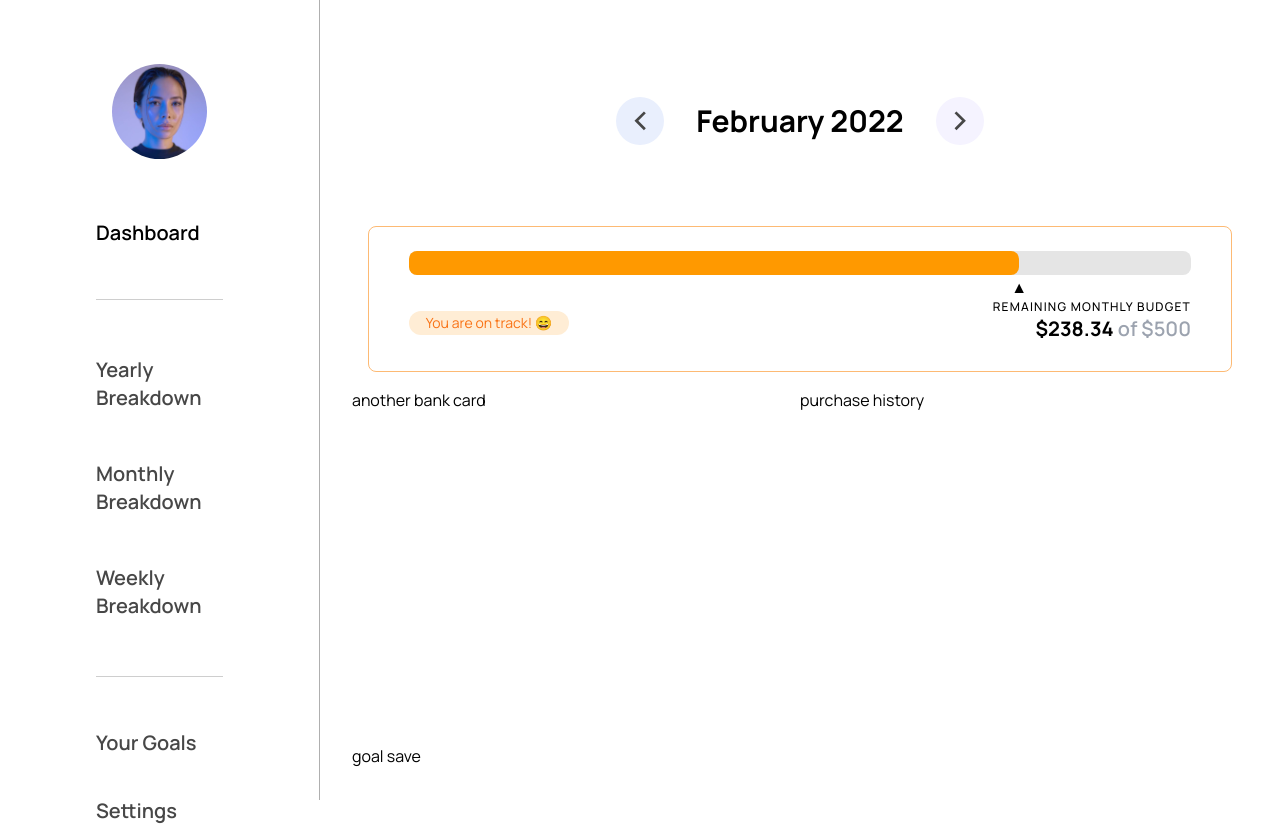
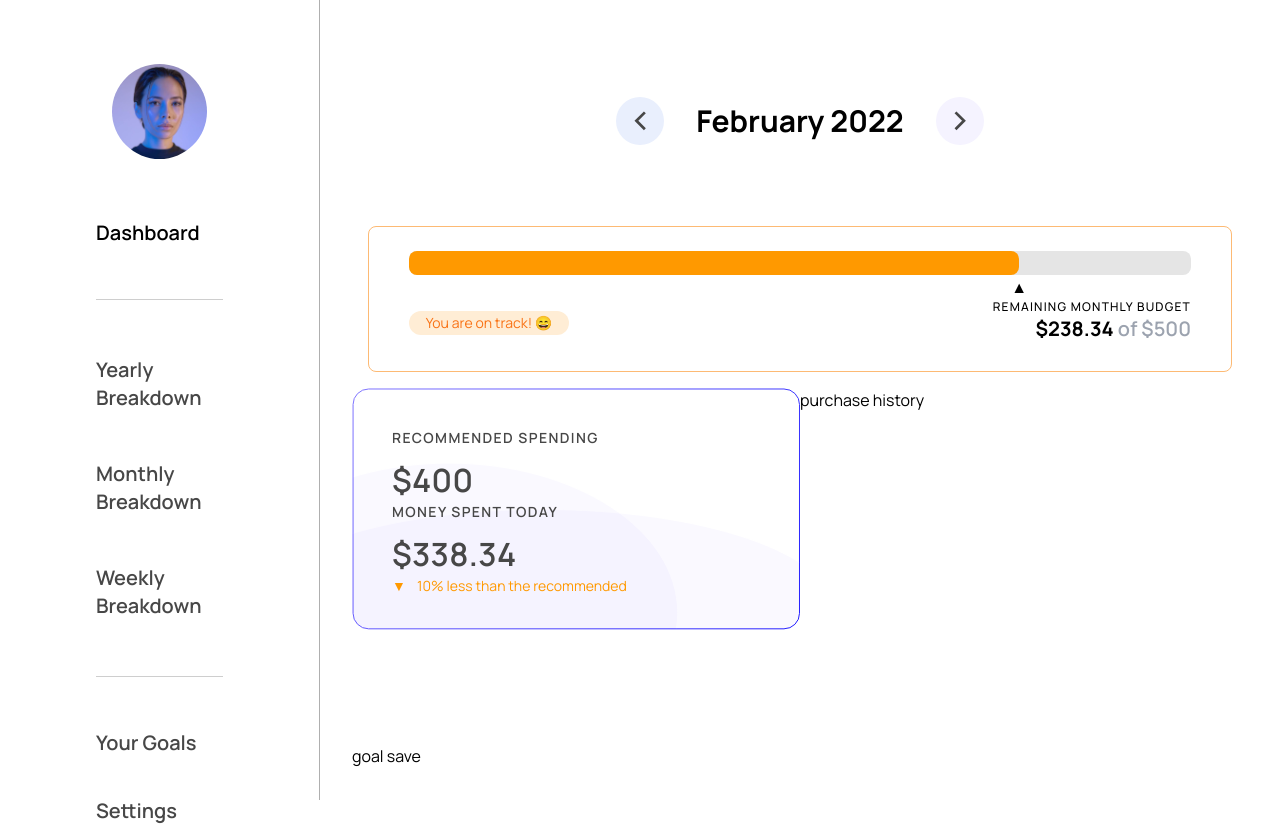
Before and after one commit to anyuan-chen/perdiem, a Next.js app: page /day/2022-01-29 in a window 1280 px wide. Shown: the top 826 px of the page. Built offline with nearby package versions, Linux system fonts and the light colour scheme.

Commit message:
Add children to bank card

```diff
--- a/components/shared/bankcard.js
+++ b/components/shared/bankcard.js
@@ -1,7 +1,7 @@
 /* eslint-disable @next/next/no-img-element */
 import React from "react";
 
-export default function BankCard({ pairList, type }) {
+export default function BankCard({ pairList, type, ...props }) {
   /* {title: string, value: float | string}[] */
   const formatter = new Intl.NumberFormat("en-US", {
     style: "currency",
@@ -9,7 +9,7 @@ export default function BankCard({ pairList, type }) {
   });
 
   var bankImgSource = pairList.length >= 3 ? "bankcard-big" : "bankcard";
-  if (type === "goal"){
+  if (type === "goal") {
     bankImgSource = "goalcard";
   }
   const headerSpacing = pairList.length >= 3 ? "2px" : "11px";
@@ -40,6 +40,7 @@ export default function BankCard({ pairList, type }) {
             <p className="budget-value">{pair.value}</p>
           </div>
         ))}
+        {props.children}
       </div>
       <style jsx>
         {`
--- a/pages/day/[day].js
+++ b/pages/day/[day].js
@@ -3,6 +3,7 @@ import { motion } from "framer-motion";
 import spendingData from "../../data/spendingData.json";
 import Navbar from "../../components/shared/navbar";
 import CompletionBar from "../../components/shared/simplebar";
+import BankCard from "../../components/shared/bankcard";
 
 const allDays = [
   ...new Set(spendingData.map((i) => i.time.substring(0, i.time.indexOf("T")))),
@@ -15,6 +16,8 @@ for (const d of allDays) {
 }
 
 export default function Day({ day }) {
+  const bankColor =
+    Math.abs(5) <= 5 ? "yellow" : changePercentage < 0 ? "green" : "red";
   return (
     <div>
       <Navbar />
@@ -58,7 +61,18 @@ export default function Day({ day }) {
             </div>
           </div>
         </div>
-        <div className="row-span-2">another bank card</div>
+        <div className="row-span-2">
+          <BankCard
+            pairList={[
+              { title: "recommended spending", value: "$400" },
+              { title: "money spent today", value: 338.34 },
+            ]}
+          >
+            <p className={`text-sm ${bankColor}`}>
+              {5 < 0 ? "▲ " : "▼ "}&nbsp;&nbsp; 10% less than the recommended
+            </p>
+          </BankCard>
+        </div>
         <div className="row-span-4">purchase history</div>
         <div className="row-span-2">goal save</div>
 
@@ -67,6 +81,19 @@ export default function Day({ day }) {
             margin-left: 25vw;
             width: 75vw;
           }
+
+          p.yellow {
+            color: #ff9900;
+          }
+
+          p.red {
+            color: #ff4d00;
+          }
+
+          p.green {
+            color: #489c6a;
+          }
+
           * {
             font-family: "Manrope", sans-serif;
           }
```
